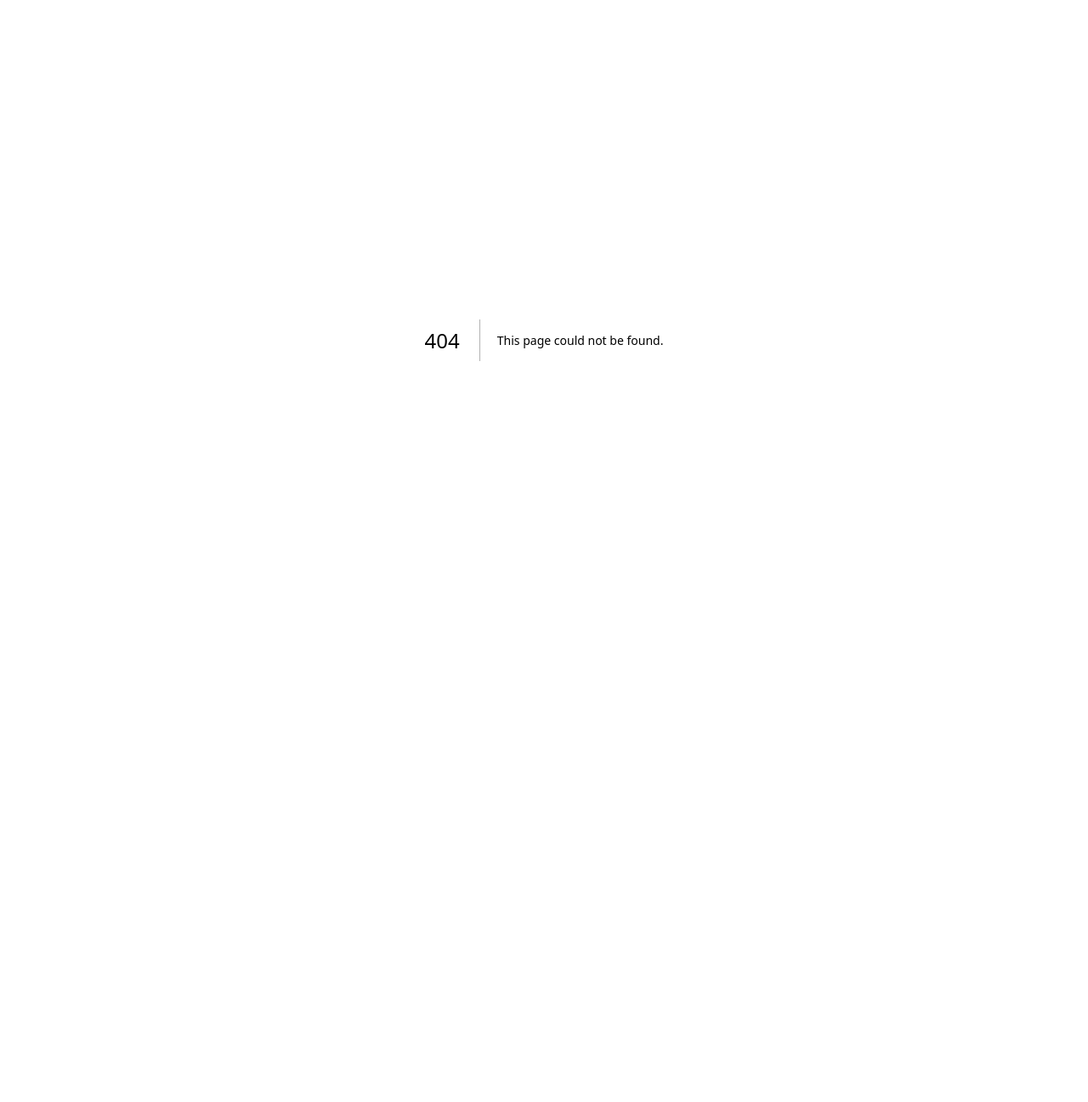
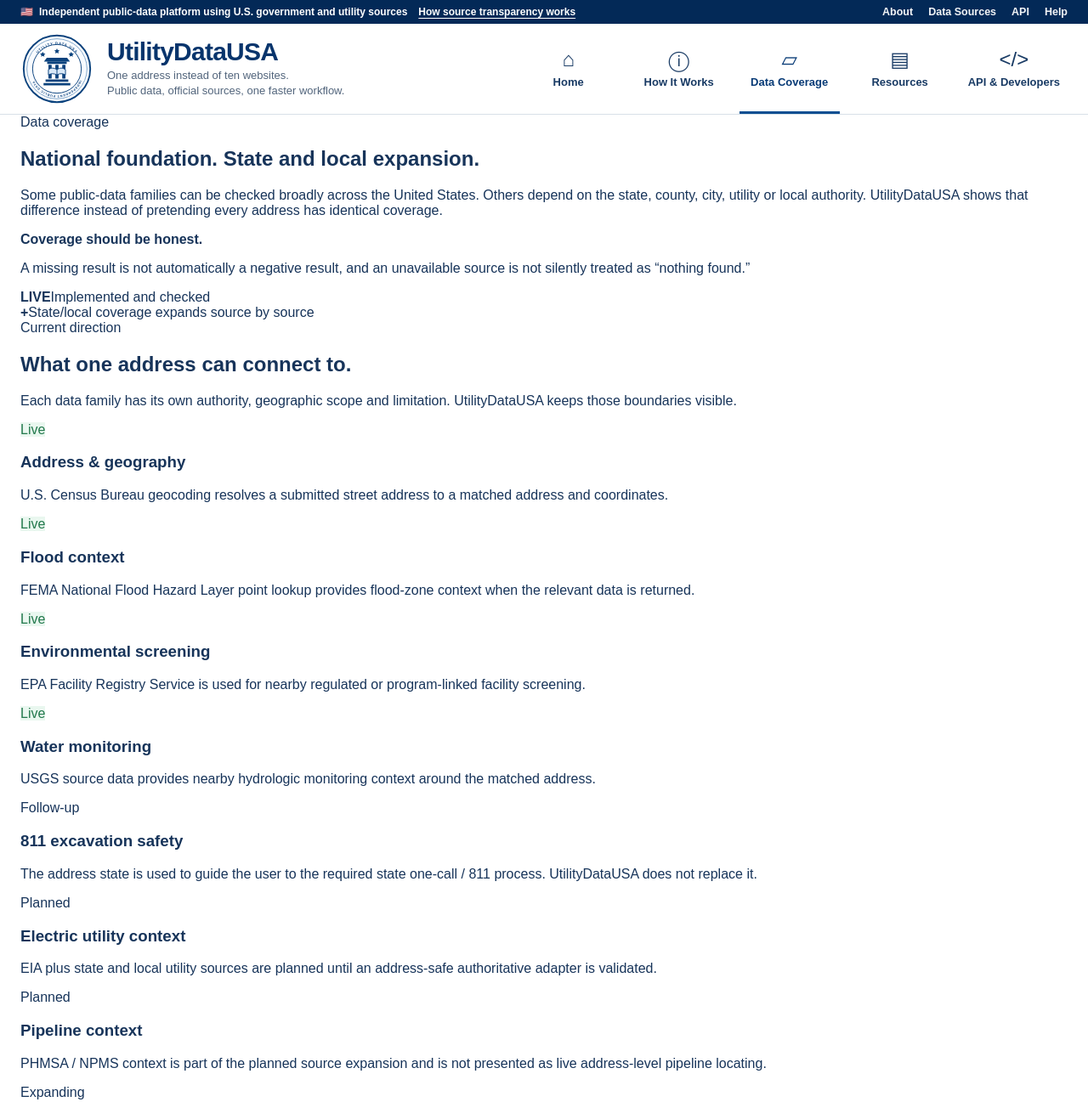
Before and after one commit to HenrikBrixCare/utilitydatausa, a Next.js app: page /data-coverage in a window 1280 px wide. Before the commit this address had no page. Shown: the top 1297 px of the page at 85% size. Before the commit the page ends 800 px from the top, so only its background shows below. Built offline with nearby package versions, Linux system fonts and the light colour scheme.

Commit message:
Add Data Coverage page

```diff
--- /dev/null
+++ b/app/data-coverage/page.tsx
@@ -0,0 +1,52 @@
+import type { Metadata } from "next";
+import Link from "next/link";
+import { SiteFooter, SiteHeader } from "../components/SiteChrome";
+
+export const metadata: Metadata = {
+  title: "UtilityDataUSA Data Coverage",
+  description: "Understand what UtilityDataUSA can check nationwide today and which state and local data connections are expanding."
+};
+
+const coverage = [
+  { status: "Live", cls: "status-live", title: "Address & geography", text: "U.S. Census Bureau geocoding resolves a submitted street address to a matched address and coordinates." },
+  { status: "Live", cls: "status-live", title: "Flood context", text: "FEMA National Flood Hazard Layer point lookup provides flood-zone context when the relevant data is returned." },
+  { status: "Live", cls: "status-live", title: "Environmental screening", text: "EPA Facility Registry Service is used for nearby regulated or program-linked facility screening." },
+  { status: "Live", cls: "status-live", title: "Water monitoring", text: "USGS source data provides nearby hydrologic monitoring context around the matched address." },
+  { status: "Follow-up", cls: "status-followup", title: "811 excavation safety", text: "The address state is used to guide the user to the required state one-call / 811 process. UtilityDataUSA does not replace it." },
+  { status: "Planned", cls: "status-planned", title: "Electric utility context", text: "EIA plus state and local utility sources are planned until an address-safe authoritative adapter is validated." },
+  { status: "Planned", cls: "status-planned", title: "Pipeline context", text: "PHMSA / NPMS context is part of the planned source expansion and is not presented as live address-level pipeline locating." },
+  { status: "Expanding", cls: "status-expanding", title: "State & local data", text: "State GIS portals, counties, assessors, public utility commissions, water/sewer districts and municipal data will vary by location." },
+  { status: "Expanding", cls: "status-expanding", title: "Zoning & permits", text: "Local-government availability differs widely. Coverage is added source by source with geographic scope and limitations declared." }
+];
+
+export default function DataCoveragePage() {
+  return (
+    <main className="product-page">
+      <SiteHeader active="/data-coverage" />
+      <section className="product-page-hero"><div className="portal-container">
+        <div><span className="product-page-eyebrow">Data coverage</span><h1>National foundation. State and local expansion.</h1><p>Some public-data families can be checked broadly across the United States. Others depend on the state, county, city, utility or local authority. UtilityDataUSA shows that difference instead of pretending every address has identical coverage.</p></div>
+        <aside className="product-page-hero-card"><strong>Coverage should be honest.</strong><p>A missing result is not automatically a negative result, and an unavailable source is not silently treated as “nothing found.”</p><div className="value-metric"><b>LIVE</b><span>Implemented and checked</span></div><div className="value-metric"><b>+</b><span>State/local coverage expands source by source</span></div></aside>
+      </div></section>
+
+      <section className="product-section white"><div className="portal-container">
+        <div className="product-section-head"><span className="product-page-eyebrow">Current direction</span><h2>What one address can connect to.</h2><p>Each data family has its own authority, geographic scope and limitation. UtilityDataUSA keeps those boundaries visible.</p></div>
+        <div className="coverage-grid">{coverage.map((item) => <article className="coverage-card" key={item.title}><span className={`status-pill ${item.cls}`}>{item.status}</span><h3>{item.title}</h3><p>{item.text}</p></article>)}</div>
+      </div></section>
+
+      <section className="product-section soft"><div className="portal-container">
+        <div className="one-address-banner"><div><h2>One interface can still respect different source boundaries.</h2><p>The point is not to manufacture one fake nationwide database. The point is to give the user one address-based workflow while preserving where each piece of evidence came from.</p></div><strong>ONE VIEW</strong></div>
+      </div></section>
+
+      <section className="product-section white"><div className="portal-container">
+        <div className="product-section-head"><span className="product-page-eyebrow">Coverage rules</span><h2>When we call something “live.”</h2></div>
+        <div className="explain-grid">
+          <article className="explain-card"><h3>Source identified</h3><p>The source must be authoritative enough for the role we assign to it and its geographic scope must be understood.</p></article>
+          <article className="explain-card"><h3>Adapter implemented</h3><p>The connector must actually work in the product and return explicit status and source-specific evidence.</p></article>
+          <article className="explain-card"><h3>Limitations shown</h3><p>The UI must explain what the source can and cannot establish before the connector is presented as live.</p></article>
+        </div>
+        <div className="product-cta-row"><Link className="product-button" href="/resources">See official data sources</Link><Link className="product-button secondary" href="/">Try an address search</Link></div>
+      </div></section>
+      <SiteFooter />
+    </main>
+  );
+}
```
